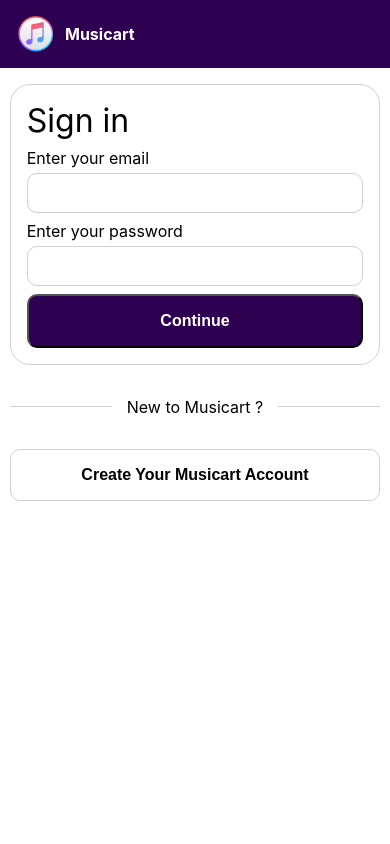
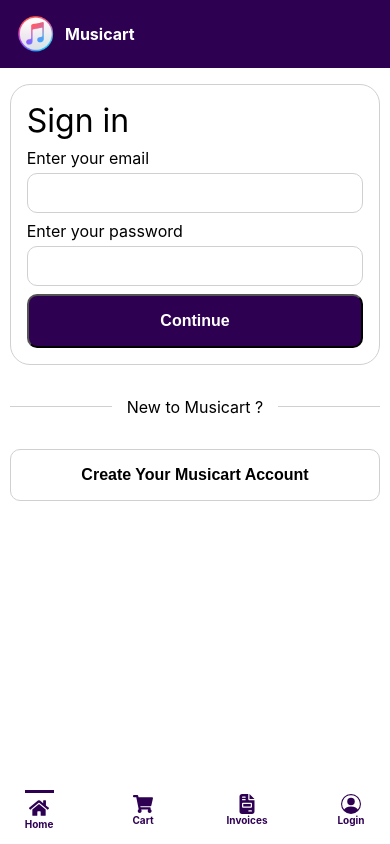
Before and after one commit to Bibhuprasad740/Musicart-Frontend, a React (Create React App) app: page /signin in a window 390 px wide. Built offline with nearby package versions, Linux system fonts and the light colour scheme; no server answers.

Commit message:
added a mobile tab bar

```diff
--- a/src/components/Footer.js
+++ b/src/components/Footer.js
@@ -1,10 +1,93 @@
-import React from "react";
+import React, { useState } from "react";
 import classes from "./Footer.module.css";
 
+import { FaHome } from "react-icons/fa";
+import { FaShoppingCart } from "react-icons/fa";
+import { FaFileInvoice } from "react-icons/fa6";
+import { BsPersonCircle } from "react-icons/bs";
+import { useLocation, useNavigate } from "react-router-dom";
+import { useDispatch, useSelector } from "react-redux";
+import { authActions } from "../store/authSlice";
+
+const color = "#2e0052";
+const size = 20;
+
 const Footer = () => {
+  const navigate = useNavigate();
+  const dispatch = useDispatch();
+
+  const auth = useSelector((state) => state.auth);
+
+  const [selectedTab, setSelectedTab] = useState(0);
+
+  const selectTabHandler = (tab) => {
+    setSelectedTab(tab);
+    switch (tab) {
+      case 0:
+        navigate("/");
+        break;
+      case 1:
+        navigate("/cart");
+        break;
+      case 2:
+        navigate("/invoices");
+        break;
+      default:
+        navigate("/");
+    }
+  };
+
+  const authHandler = () => {
+    if (auth?.user) {
+      dispatch(authActions.logout());
+      setSelectedTab(0);
+      navigate("/");
+      return;
+    }
+    setSelectedTab(3);
+    navigate("/signin");
+  };
   return (
     <footer className={classes.footer}>
       <p className={classes.footerText}>Musicart | All rights reserved</p>
+      <div className={classes.tabBar}>
+        {/* home button */}
+        <div
+          className={classes.tabContainer}
+          onClick={() => selectTabHandler(0)}
+        >
+          {selectedTab === 0 && <div className={classes.bar}></div>}
+          <FaHome color={color} size={size} />
+          <p className={classes.tabLabel}>Home</p>
+        </div>
+
+        {/* cart button */}
+        <div
+          className={classes.tabContainer}
+          onClick={() => selectTabHandler(1)}
+        >
+          {selectedTab === 1 && <div className={classes.bar}></div>}
+          <FaShoppingCart color={color} size={size} />
+          <p className={classes.tabLabel}>Cart</p>
+        </div>
+
+        {/* invoices button */}
+        <div
+          className={classes.tabContainer}
+          onClick={() => selectTabHandler(2)}
+        >
+          {selectedTab === 2 && <div className={classes.bar}></div>}
+          <FaFileInvoice color={color} size={size} />
+          <p className={classes.tabLabel}>Invoices</p>
+        </div>
+
+        {/* login button */}
+        <div className={classes.tabContainer} onClick={authHandler}>
+          {selectedTab === 3 && <div className={classes.bar}></div>}
+          <BsPersonCircle color={color} size={size} />
+          <p className={classes.tabLabel}>{auth?.user ? "Logout" : "Login"}</p>
+        </div>
+      </div>
     </footer>
   );
 };
--- a/src/components/Footer.module.css
+++ b/src/components/Footer.module.css
@@ -12,8 +12,48 @@
   font-weight: bold;
 }
 
+.tabBar {
+  display: none;
+}
+
+.bar {
+  height: 3px;
+  margin-bottom: 5px;
+  width: 50%;
+  background-color: var(--primary-color);
+}
+
+.tabContainer {
+  padding: 10px;
+  display: flex;
+  flex-direction: column;
+  justify-content: center;
+  align-items: center;
+  width: 20%;
+}
+
+.tabLabel {
+  font-size: 10px;
+  font-weight: bold;
+  color: var(--primary-color);
+}
+
 @media (max-width: 576px) {
   .footer {
+    position: fixed;
+    bottom: 0;
+    background-color: white;
+    justify-content: initial;
+    height: 8vh;
+  }
+  .footerText {
     display: none;
   }
+  .tabBar {
+    display: flex;
+    justify-content: space-between;
+    align-items: center;
+    width: 100vw;
+    cursor: pointer;
+  }
 }
--- a/src/components/cart/CartPage.js
+++ b/src/components/cart/CartPage.js
@@ -59,6 +59,11 @@
       <div className={classes.main}>
         <NavigationSection />
         <BackButton backTo="Products" redirectTo="/" />
+        {cart.items.length === 0 ? (
+          <div className={classes.noProduct}>
+            <p>No products in cart!</p>
+          </div>
+        ) : (
           <div className={classes.cartMain}>
             {/* My cart text and cart icon */}
             <div className={classes.cartHeader}>
@@ -124,14 +129,17 @@
               </div>
             )}
           </div>
+        )}
 
         {/* overview section */}
+        {cart.items.length !== 0 && (
           <div className={classes.overview}>
             <p className={classes.detailsValue}>{`${cart.totalQuantity} ${
               cart.totalQuantity > 1 ? "Items" : "Item"
             }`}</p>
             <p className={classes.detailsValue}>{`₹ ${cart.totalPrice}`}</p>
           </div>
+        )}
       </div>
     </div>
   );
--- a/src/components/cart/CartPage.module.css
+++ b/src/components/cart/CartPage.module.css
@@ -84,6 +84,13 @@
   width: 60vw;
 }
 
+.noProduct {
+  display: flex;
+  justify-content: center;
+  align-items: center;
+  height: 80vh;
+}
+
 .main {
   padding: 1rem 4rem;
 }
--- a/src/components/home/HomePage.module.css
+++ b/src/components/home/HomePage.module.css
@@ -114,4 +114,8 @@
   .feedbackSection img {
     display: none;
   }
+  .productsGrid,
+  .productsList {
+    margin-bottom: 8vh;
+  }
 }
--- a/src/components/invoices/InvoicesPage.js
+++ b/src/components/invoices/InvoicesPage.js
@@ -53,7 +53,9 @@
         {isLoading ? (
           <div></div>
         ) : invoices.length === 0 ? (
-          <p className={classes.noInvoice}>No invoices found!</p>
+          <div className={classes.noProduct}>
+            <p>No invoices found!</p>
+          </div>
         ) : (
           <div className={classes.invoicesSection}>
             {invoices.map((invoice) => (
--- a/src/components/invoices/InvoicesPage.module.css
+++ b/src/components/invoices/InvoicesPage.module.css
@@ -4,10 +4,11 @@
   font-weight: bold;
 }
 
-.noInvoice {
-  text-align: center;
-  padding: 20px 0;
-  font-size: 2rem;
+.noProduct {
+  display: flex;
+  justify-content: center;
+  align-items: center;
+  height: 80vh;
 }
 
 .main {
```
Lines whose indentation alone changed are shown as unchanged.
